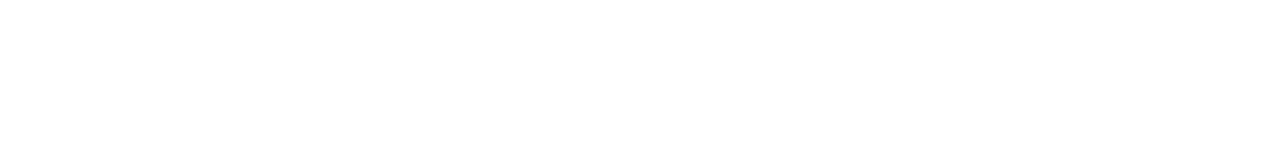
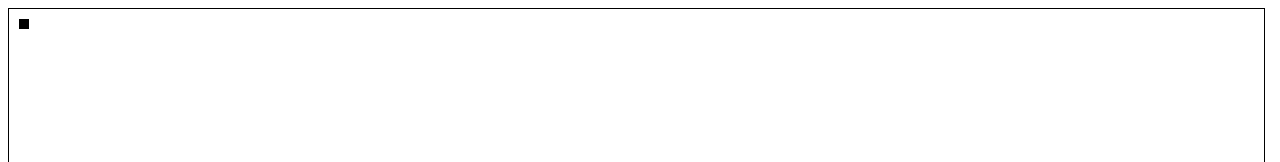
Before and after one commit to om-ray/War-Project-V2, a website: page Client/Source/index.html in a window 1280 px wide. Shown: the top 162 px of the page. Drawn offline with Linux system fonts and the light colour scheme.

Commit message:
player object, canvas fullscreen

```diff
--- a/Client/Source/Client.js
+++ b/Client/Source/Client.js
@@ -0,0 +1,36 @@
+var canvas = document.getElementById("GameCanvas");
+var ctx = canvas.getContext("2d");
+
+var Player = function (x, y, width, height, color) {
+  this.x = x;
+  this.y = y;
+  this.width = width;
+  this.height = height;
+  this.color = color;
+
+  this.draw = function () {
+    ctx.fillStyle = this.color;
+    ctx.fillRect(this.x, this.y, this.width, this.height);
+  };
+};
+
+function resizeCanvas() {
+  var width = document.documentElement.clientWidth - 25;
+  var height = document.documentElement.clientHeight - 22;
+
+  canvas.width = width;
+  canvas.height = height;
+}
+
+var Player1 = new Player(10, 10, 10, 10, "black");
+
+var Drawing_Loop = function () {
+  Player1.draw();
+};
+
+var Game_loop = function () {
+  resizeCanvas();
+  Drawing_Loop();
+};
+
+setInterval(Game_loop(), 60);
--- a/Client/Source/index.html
+++ b/Client/Source/index.html
@@ -1,12 +1,13 @@
 <!DOCTYPE html>
 <html lang="en">
   <head>
+    <link rel="stylesheet" href="style.css" />
     <meta charset="UTF-8" />
     <meta name="viewport" content="width=device-width, initial-scale=1.0" />
     <title>War Project V2</title>
   </head>
   <body>
+    <canvas id="GameCanvas"></canvas>
     <script src="./Client.js"></script>
-    <canvas id="GameCanvas"></canvas>
   </body>
 </html>
--- /dev/null
+++ b/Client/Source/style.css
@@ -0,0 +1,3 @@
+canvas {
+  border: 1px solid black;
+}
```
